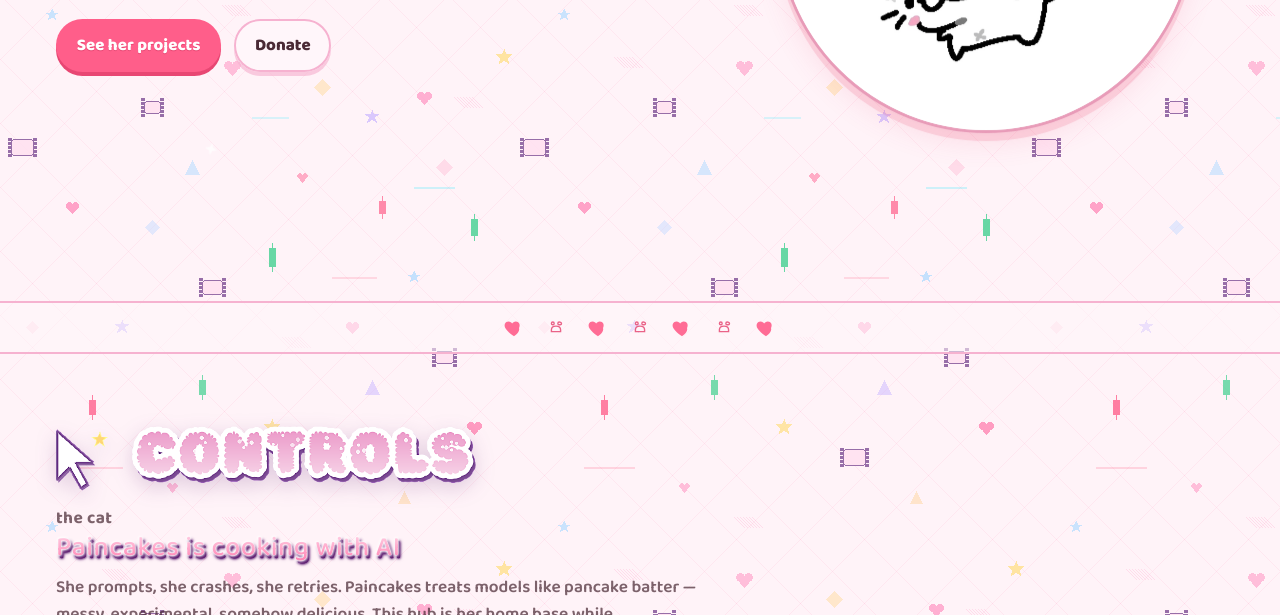
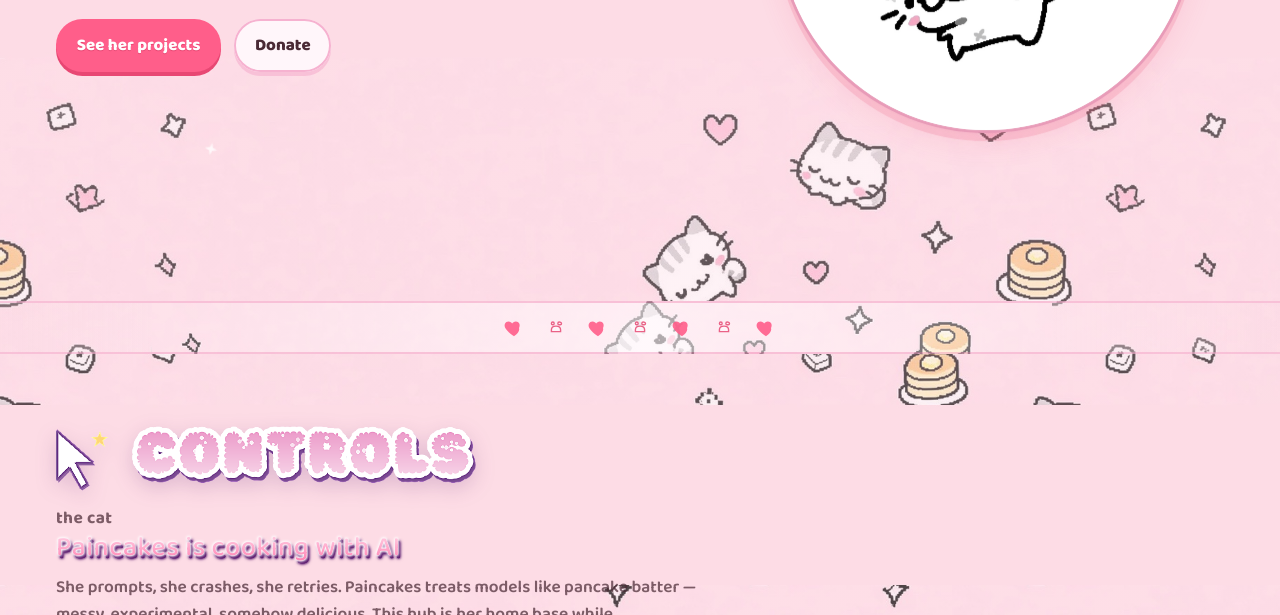
Before and after one commit to Dolonia333/crazy-cat-eatinpaincakes-, a website: page public/index.html in a window 1280 px wide. Shown: the part 485-1100 px from the top of the page. Drawn offline with Linux system fonts and the light colour scheme; a web font is replaced by a local one.

Commit message:
Use pink pixel banner as site background
Swap the busy itch tile for soft pastel pink open space with the
banner-pixel cats, pancakes, hearts, and sparkles as full-bleed/tiled energy.

Co-authored-by: Dolonia333 <Dolonia333@users.noreply.github.com>

```diff
--- a/public/index.html
+++ b/public/index.html
@@ -17,7 +17,7 @@
     <meta property="og:type" content="website" />
     <meta property="og:url" content="https://eatinpaincakes.com/" />
     <meta property="og:image" content="/assets/mascot-side.jpg" />
-    <meta name="theme-color" content="#ffe9f2" />
+    <meta name="theme-color" content="#ffd6e4" />
     <link rel="icon" href="/assets/mascot-side.jpg" type="image/jpeg" />
     <link rel="preconnect" href="https://fonts.googleapis.com" />
     <link rel="preconnect" href="https://fonts.gstatic.com" crossorigin />
--- a/public/styles.css
+++ b/public/styles.css
@@ -1,5 +1,6 @@
 :root {
-  --bg: #ffe9f2;
+  --bg: #ffd6e4;
+  --bg-deep: #ffc5d8;
   --panel: rgba(255, 246, 250, 0.92);
   --panel-solid: #fff6fa;
   --ink: #4a2a35;
@@ -42,10 +43,16 @@ body {
   font-family: var(--font-body);
   font-weight: 600;
   line-height: 1.55;
-  background-color: var(--bg);
-  background-image: url("/assets/itch-bg.png");
-  background-repeat: repeat;
-  background-position: 50% 0;
+  /* Soft pastel pink open space + floating pixel cats / pancakes / hearts / sparkles */
+  background-color: #fddce6;
+  background-image:
+    linear-gradient(180deg, rgba(253, 220, 230, 0.55) 0%, rgba(253, 220, 230, 0.15) 42%, rgba(253, 220, 230, 0.45) 100%),
+    url("/assets/banner-pixel.jpg"),
+    url("/assets/bg-pixel-tile.jpg");
+  background-repeat: no-repeat, repeat-x, repeat;
+  background-size: 100% 100%, min(1180px, 145vw) auto, 1040px auto;
+  background-position: center top, center top, center 460px;
+  background-attachment: scroll, fixed, scroll;
   overflow-x: hidden;
 }
 
@@ -344,8 +351,13 @@ h3 {
   justify-content: center;
   gap: 1.25rem;
   padding: 0.85rem 1rem;
-  border-block: 2px solid var(--border);
-  background: rgba(255, 246, 250, 0.55);
+  border-block: 2px solid rgba(246, 178, 208, 0.65);
+  background:
+    linear-gradient(90deg, rgba(253, 220, 230, 0.2), rgba(255, 246, 250, 0.7), rgba(253, 220, 230, 0.2)),
+    url("/assets/banner-pixel.jpg");
+  background-size: auto, 900px auto;
+  background-position: center, 40% 55%;
+  background-repeat: no-repeat, no-repeat;
 }
 
 .motif-strip span {
```
Also changed, not shown: public/assets/bg-pixel-tile.jpg (added).
